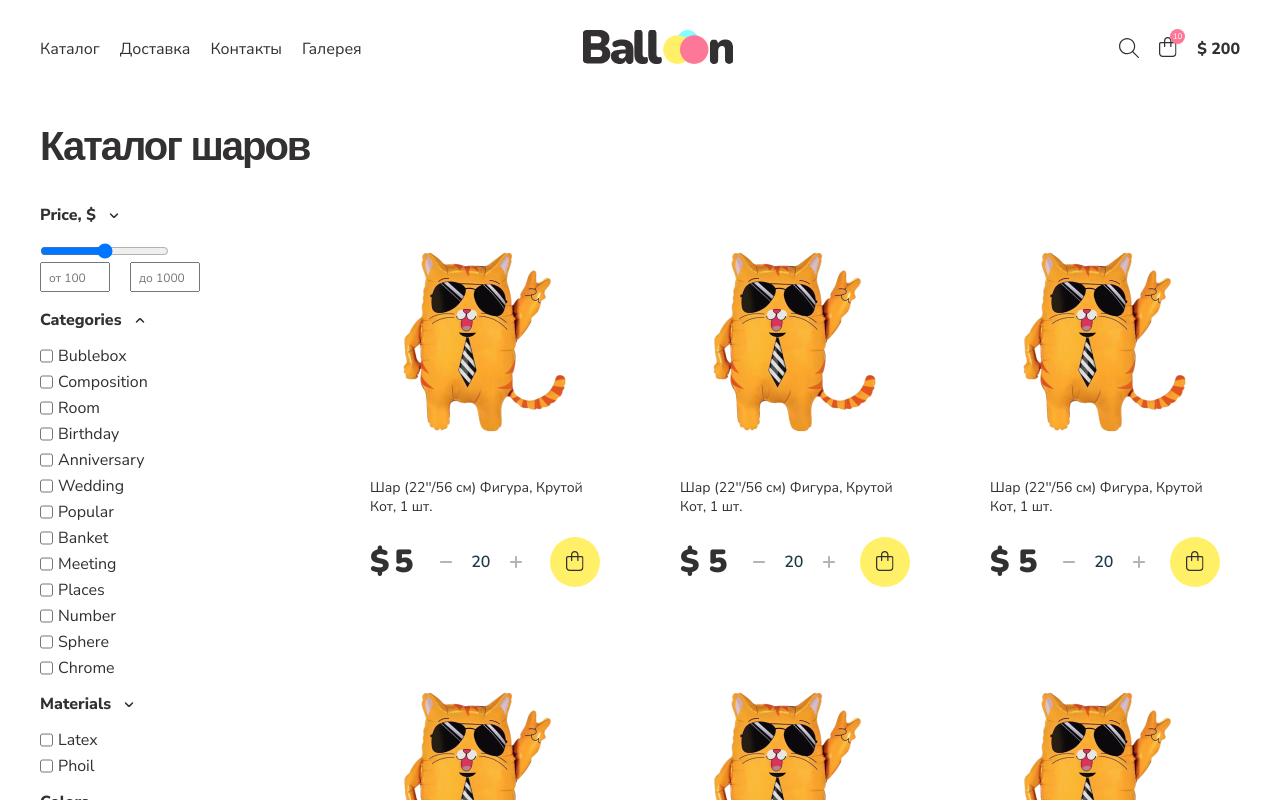
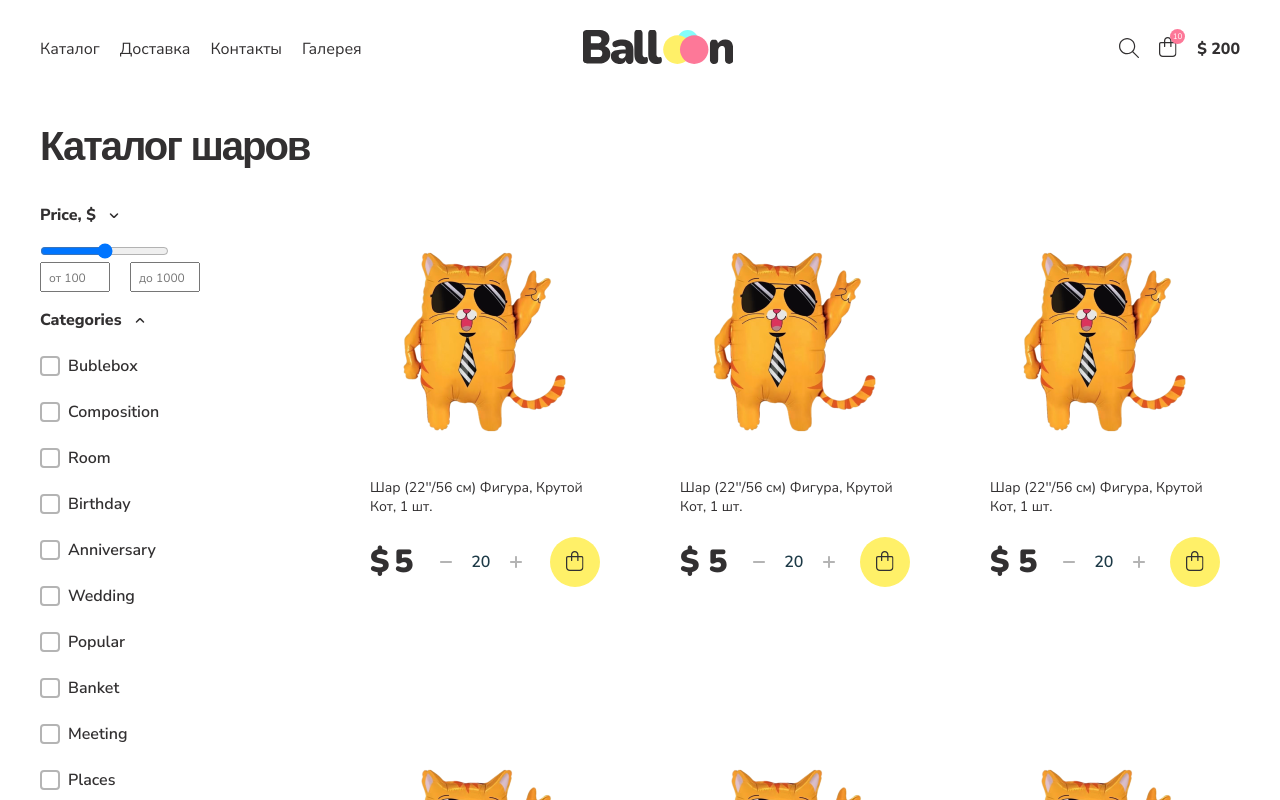
Before and after one commit to izmailowAlex/online_store, a React (Create React App) app: page /catalog in a window 1280 px wide. Shown: the top 800 px of the page. Built offline with nearby package versions, Linux system fonts and the light colour scheme.

Commit message:
feat: add checkbox component

```diff
--- a/public/index.html
+++ b/public/index.html
@@ -9,6 +9,7 @@
 <body>
   <div id="root"></div>
   <svg style="display:none" width="0" height="0" xmlns="http://www.w3.org/2000/svg" xmlns:xlink="http://www.w3.org/1999/xlink">
+    <symbol viewBox="0 0 20 20" id="check"><path d="M16.2071 6.29289C16.5976 6.68342 16.5976 7.31658 16.2071 7.70711L9.91421 14C9.13317 14.781 7.86684 14.7811 7.08579 14L4.29289 11.2071C3.90237 10.8166 3.90237 10.1834 4.29289 9.79289C4.68342 9.40237 5.31658 9.40237 5.70711 9.79289L8.5 12.5858L14.7929 6.29289C15.1834 5.90237 15.8166 5.90237 16.2071 6.29289Z"></path></symbol>
     <symbol viewBox="0 0 20 20" id="minus"><path d="M4.0001 10.0002C4.00012 10.5525 4.44785 11.0002 5.00013 11.0002L15.0001 10.9999C15.5524 10.9999 16.0001 10.5521 16.0001 9.99986C16.0001 9.44757 15.5524 8.99987 15.0001 8.99989L5.00007 9.00017C4.44779 9.00019 4.00009 9.44792 4.0001 10.0002Z"></path></symbol>
     <symbol viewBox="0 0 20 20" id="plus"><path d="M11.0001 5.00002C11.0001 4.44773 10.5524 4.00001 10.0001 4C9.4478 3.99999 9.00008 4.4477 9.00007 4.99998L9.00001 9.00005L4.99997 9.00016C4.44769 9.00018 3.99998 9.44791 4 10.0002C4.00002 10.5525 4.44774 11.0002 5.00003 11.0002L8.99997 11L8.99991 14.9999C8.9999 15.5521 9.44761 15.9999 9.99989 15.9999C10.5522 15.9999 10.9999 15.5522 10.9999 14.9999L11 11L15 10.9999C15.5523 10.9999 16 10.5521 16 9.99985C16 9.44756 15.5523 8.99986 15 8.99988L11 8.99999L11.0001 5.00002Z"></path></symbol>
   </svg>
--- a/src/components/Main/Catalog.js
+++ b/src/components/Main/Catalog.js
@@ -1,4 +1,5 @@
-import Counter from "../UI/Counter";
+import Counter from "../UI/Counter/Counter";
+import Checkbox from "../UI/Checkbox/Checkbox";
 
 function Catalog() {
   return (
@@ -22,76 +23,61 @@ function Catalog() {
               <span className="filter__block_category-title">Categories</span>
               <span className="filter__block_category-vector active"></span>
             </div>
-            <div className="filter__block_list">
-              <div className="list__item">
-                <input id="bublebox" type="checkbox"></input>
-                <label for="bublebox">Bublebox</label>
-              </div>
-              <div className="list__item">
-                <input id="composition" type="checkbox"></input>
-                <label for="composition">Composition</label>
-              </div>
-              <div className="list__item">
-                <input id="room" type="checkbox"></input>
-                <label for="room">Room</label>
-              </div>
-              <div className="list__item">
-                <input id="birthday" type="checkbox"></input>
-                <label for="birthday">Birthday</label>
-              </div>
-              <div className="list__item">
-                <input id="anniversary" type="checkbox"></input>
-                <label for="anniversary">Anniversary</label>
-              </div>
-              <div className="list__item">
-                <input id="wedding" type="checkbox"></input>
-                <label for="wedding">Wedding</label>
-              </div>
-              <div className="list__item">
-                <input id="popular" type="checkbox"></input>
-                <label for="popular">Popular</label>
-              </div>
-              <div className="list__item">
-                <input id="banket" type="checkbox"></input>
-                <label for="banket">Banket</label>
-              </div>
-              <div className="list__item">
-                <input id="meeting" type="checkbox"></input>
-                <label for="meeting">Meeting</label>
-              </div>
-              <div className="list__item">
-                <input id="places" type="checkbox"></input>
-                <label for="places">Places</label>
-              </div>
-              <div className="list__item">
-                <input id="Number" type="checkbox"></input>
-                <label for="Number">Number</label>
-              </div>
-              <div className="list__item">
-                <input id="sphere" type="checkbox"></input>
-                <label for="sphere">Sphere</label>
-              </div>
-              <div className="list__item">
-                <input id="chrome" type="checkbox"></input>
-                <label for="chrome">Chrome</label>
-              </div>
-            </div>
+            <ul className="filter__block_list">
+              <li className="list__item">
+                <Checkbox>Bublebox</Checkbox>
+              </li>
+              <li className="list__item">
+                <Checkbox>Composition</Checkbox>
+              </li>
+              <li className="list__item">
+                <Checkbox>Room</Checkbox>
+              </li>
+              <li className="list__item">
+                <Checkbox>Birthday</Checkbox>
+              </li>
+              <li className="list__item">
+                <Checkbox>Anniversary</Checkbox>
+              </li>
+              <li className="list__item">
+                <Checkbox>Wedding</Checkbox>
+              </li>
+              <li className="list__item">
+                <Checkbox>Popular</Checkbox>
+              </li>
+              <li className="list__item">
+                <Checkbox>Banket</Checkbox>
+              </li>
+              <li className="list__item">
+                <Checkbox>Meeting</Checkbox>
+              </li>
+              <li className="list__item">
+                <Checkbox>Places</Checkbox>
+              </li>
+              <li className="list__item">
+                <Checkbox>Number</Checkbox>
+              </li>
+              <li className="list__item">
+                <Checkbox>Sphere</Checkbox>
+              </li>
+              <li className="list__item">
+                <Checkbox>Chrome</Checkbox>
+              </li>
+            </ul>
           </div>
           <div className="filter__block">
             <div className="filter__block_category">
               <span className="filter__block_category-title">Materials</span>
               <span className="filter__block_category-vector"></span>
             </div>
-            <div className="filter__block_list">
-              <div className="list__item">
-                <input id="latex" type="checkbox"></input>
-                <label for="latex">Latex</label>
-              </div>
-              <div className="list__item">
-                <input id="phoil" type="checkbox"></input>
-                <label for="phoil">Phoil</label>
-              </div>
-            </div>
+            <ul className="filter__block_list">
+              <li className="list__item">
+                <Checkbox>Latex</Checkbox>
+              </li>
+              <li className="list__item">
+                <Checkbox>Phoil</Checkbox>
+              </li>
+            </ul>
           </div>
           <div className="filter__block">
             <div className="filter__block_category">
--- /dev/null
+++ b/src/components/UI/Checkbox/Checkbox.css
@@ -0,0 +1,109 @@
+.checkbox {
+  display: inline-block;
+  position: relative;
+  padding: 8px 0;
+  margin-bottom: 0;
+  cursor: pointer;
+  font-family: 'Nunito Sans', Arial, sans-serif;
+  font-weight: 600;
+  font-size: 16px;
+  line-height: 16px;
+  z-index: 1;
+  -webkit-user-select: none;
+  -moz-user-select: none;
+  -ms-user-select: none;
+  user-select: none;
+}
+
+.checkbox__input {
+  position: absolute;
+  opacity: 0;
+  cursor: pointer;
+  height: 0;
+  width: 0;
+}
+
+.checkbox__wrapper {
+  display: flex;
+  max-width: 100%;
+  position: relative;
+  cursor: pointer;
+  align-items: center;
+}
+
+.checkbox__icon {
+  position: relative;
+  display: flex;
+  align-items: center;
+  justify-content: center;
+  width: 20px;
+  height: 20px;
+  margin-right: 8px;
+  color: #b4b4b4;
+}
+
+.checkbox__icon::before {
+  content: "";
+  position: absolute;
+  width: 0;
+  height: 0;
+  display: block;
+  background-color: #F6F6F6;
+  border-radius: 50%;
+  flex-shrink: 0;
+  z-index: -1;
+  transition: opacity .3s linear,width .3s linear,height .3s linear,background-color .3s linear;
+  opacity: 0;
+}
+
+.checkbox__icon::after {
+  content: "";
+  box-sizing: border-box;
+  position: absolute;
+  top: 0;
+  left: 0;
+  display: block;
+  width: 20px;
+  height: 20px;
+  border: 2px solid #b4b4b4;
+  border-radius: 4px;
+  z-index: -1;
+  transition: all .3s ease-in-out;
+}
+
+.checkbox__svg {
+  fill: currentColor;
+  display: block;
+  width: 20px;
+  height: 20px;
+  flex-shrink: 0;
+  transition: opacity .3s ease-in-out;
+  opacity: 0;
+}
+
+.checkbox:hover .checkbox__svg {
+  opacity: 1;
+}
+
+.checkbox:hover .checkbox__icon::before {
+  width: 36px;
+  height: 36px;
+  opacity: 1;
+}
+
+.checkbox__input:checked ~ .checkbox__wrapper .checkbox__svg {
+  opacity: 1;
+}
+
+.checkbox__input:checked ~ .checkbox__wrapper .checkbox__icon {
+  color: #fff;
+}
+
+.checkbox__input:checked ~ .checkbox__wrapper .checkbox__icon::before {
+  background-color: #FFE9EE;
+}
+
+.checkbox__input:checked ~ .checkbox__wrapper .checkbox__icon::after {
+  border-color: #FD7898;
+  background-color: #FD7898;
+}
--- /dev/null
+++ b/src/components/UI/Checkbox/Checkbox.js
@@ -0,0 +1,17 @@
+import './Checkbox.css';
+
+function Checkbox(props) {
+  return (
+    <label className="checkbox">
+      <input className="checkbox__input" type="checkbox" />
+      <span className="checkbox__wrapper">
+        <span className="checkbox__icon">
+          <svg className="checkbox__svg"><use href="#check"></use></svg>
+        </span>
+        <span className="checkbox__label">{props.children}</span>
+      </span>
+    </label>
+  );
+}
+
+export default Checkbox;
--- a/src/components/UI/Counter.js
+++ b/src/components/UI/Counter/Counter.js
@@ -8,7 +8,7 @@ function Counter() {
           <use href="#minus"></use>
         </svg>
       </button>
-      <input className="counter__value" type="text" value="20"/>
+      <input className="counter__value" type="text" defaultValue="20"/>
       <button className="counter__button-plus">
         <svg className="counter__svg">
           <use href="#plus"></use>
--- a/src/css/styles.css
+++ b/src/css/styles.css
@@ -42,6 +42,7 @@ ul,
 ol {
   margin: 0;
   padding: 0;
+  list-style: none;
 }
 
 h1,
```
Also changed, not shown: src/components/UI/Counter/Counter.css (renamed from src/components/UI/Counter.css).
